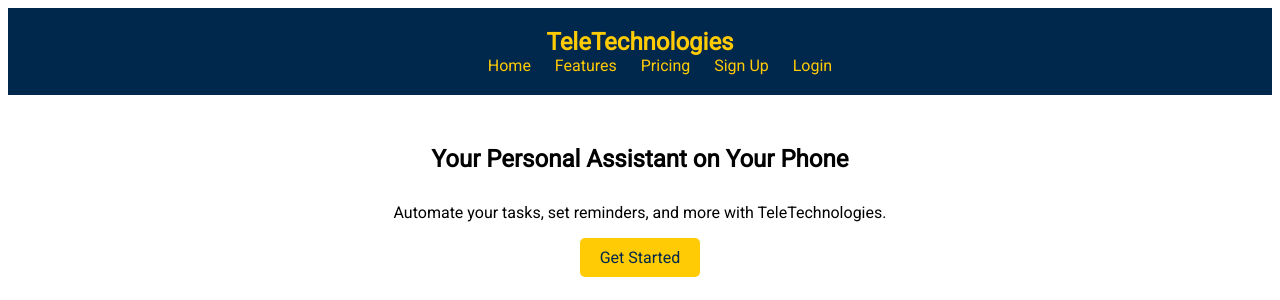
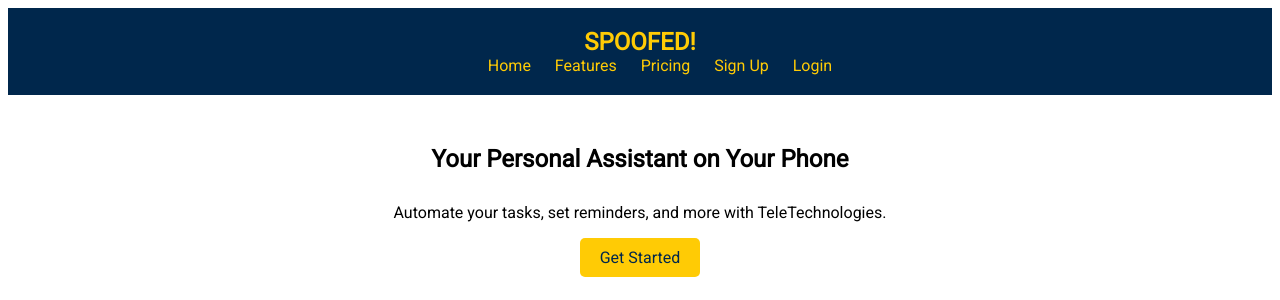
Before and after one commit to rwdvlpmnt/spoofed, a Django app: template templates/home.html in a window 1280 px wide. Shown: the top 300 px of the page. Run offline with Django 3.2, Linux system fonts and the light colour scheme; the template is opened without the code that fills it, so the values that code supplies are empty.

Commit message:
base.html edit

```diff
--- a/templates/base.html
+++ b/templates/base.html
@@ -7,7 +7,7 @@
 <head>
     <meta charset="UTF-8">
     <meta name="viewport" content="width=device-width, initial-scale=1.0">
-    <title>{% block title %}TeleTechnologies{% endblock %}</title>
+    <title>{% block title %}You Been SPOOFED!{% endblock %}</title>
     <link rel="stylesheet" href="{% static 'styles.css' %}">
     <link href="https://fonts.googleapis.com/css2?family=Roboto:wght@400&display=swap" rel="stylesheet">
     <link rel="stylesheet" href="https://cdnjs.cloudflare.com/ajax/libs/font-awesome/5.15.4/css/all.min.css">
@@ -16,7 +16,7 @@
 <body>
     <header>
         <div class="container">
-            <h1>TeleTechnologies</h1>
+            <h1>SPOOFED!</h1>
             <nav>
                 <ul>
                     <li><a href="{% url 'home' %}">Home</a></li>
```
